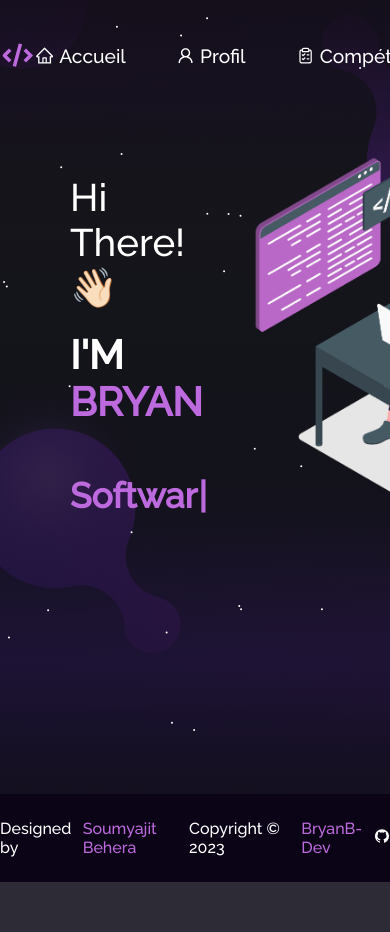
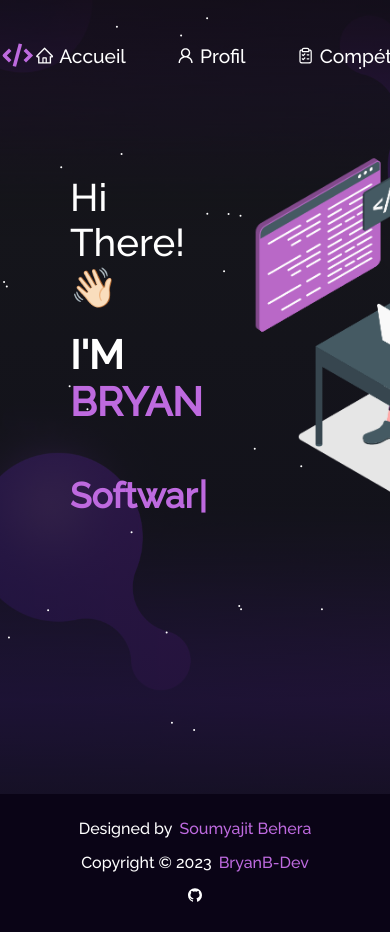
Before and after one commit to BryanB-Dev/Portfolio, a React (Create React App) app: page / in a window 390 px wide. Shown: the top 932 px of the page. Before the commit the page ends 882 px from the top, so only its background shows below. Built offline with nearby package versions, Linux system fonts and the light colour scheme.

Commit message:
Add responsive styling to Footer component

```diff
--- a/src/components/Footer/style.scss
+++ b/src/components/Footer/style.scss
@@ -13,6 +13,10 @@
         @include flex(row, space-between, center);
         width: 100%;
         max-width: 1320px;
+
+        @media screen and (max-width: $breakpoint-mobile){
+            @include flex(column, center, center, 15px);
+        }
     }
 
     &__item {
```
